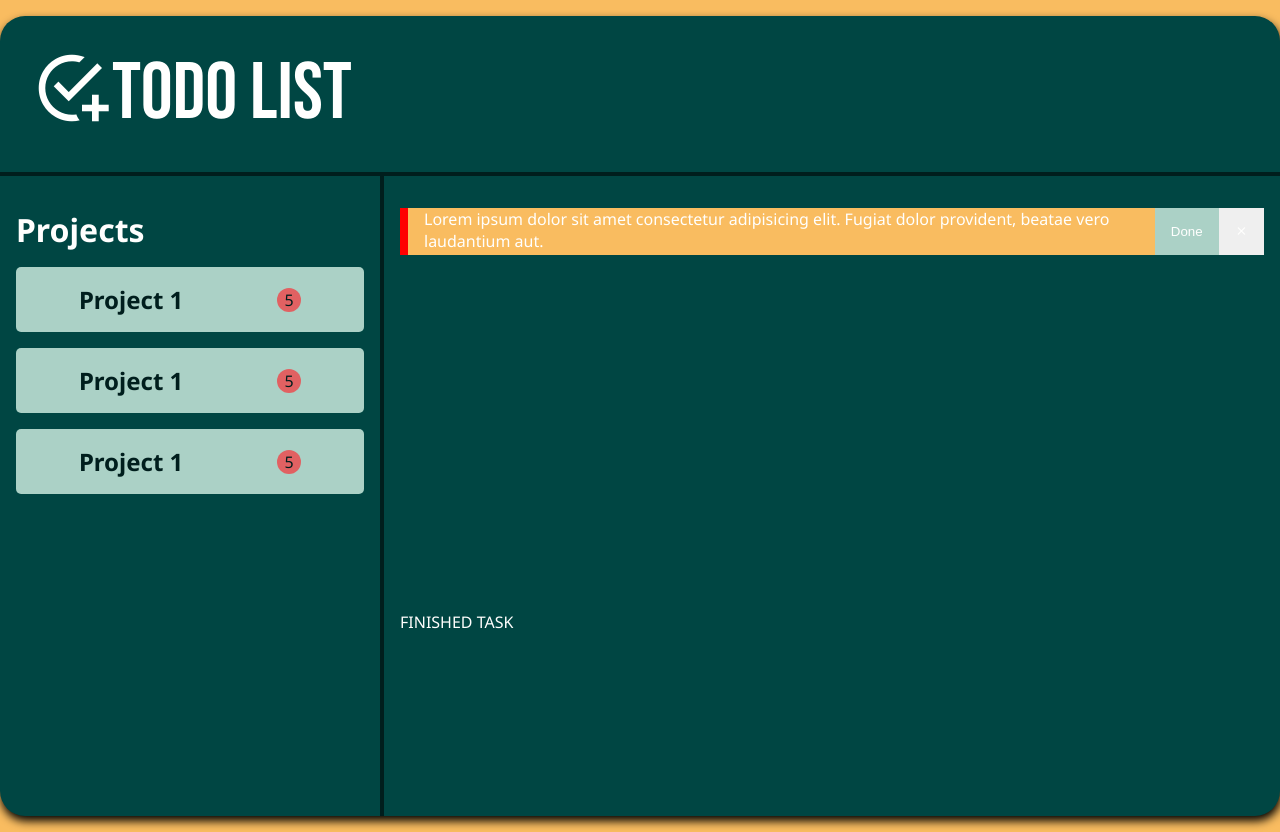
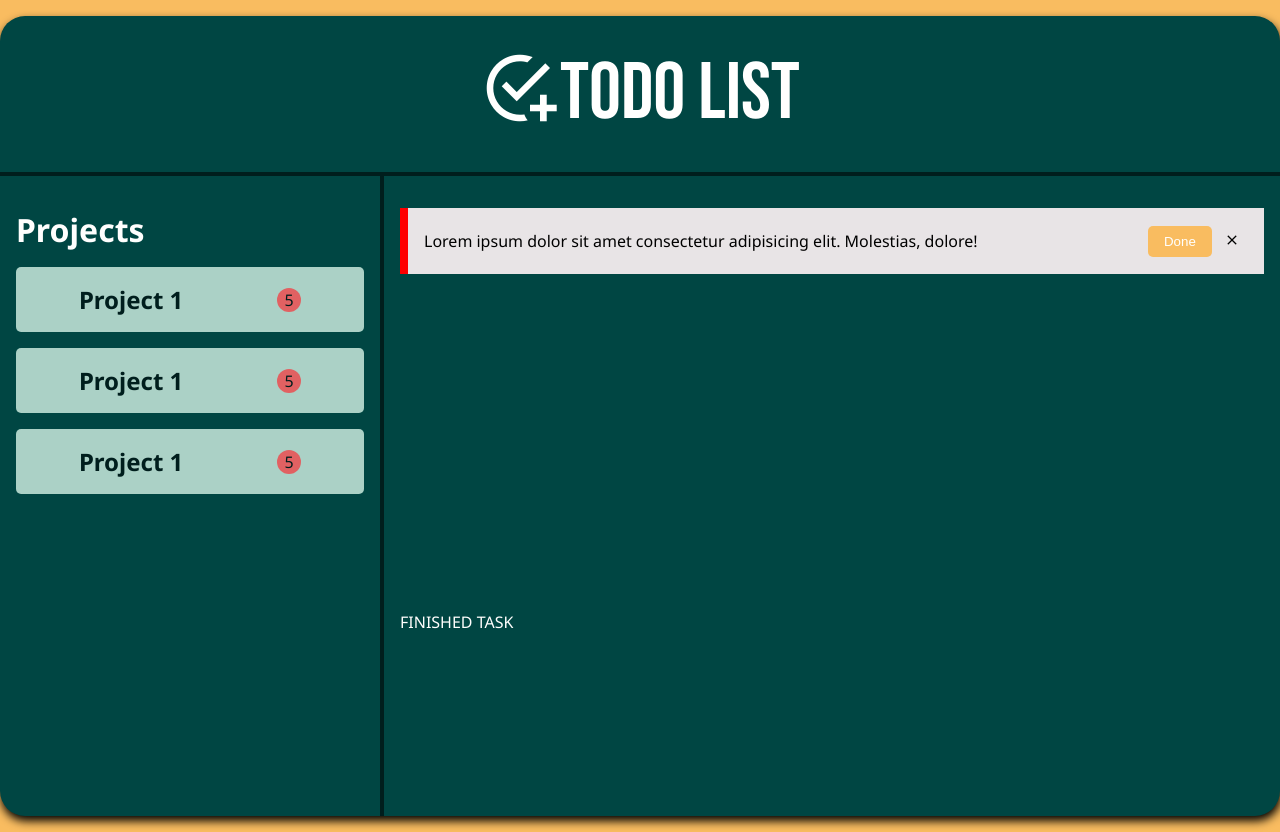
Before and after one commit to Binary-Web/project-todo-list, a plain HTML site: page dist/index.html in a window 1280 px wide. Drawn offline with Linux system fonts and the light colour scheme.

Commit message:
task card

```diff
--- a/dist/index.html
+++ b/dist/index.html
@@ -37,11 +37,13 @@
         <div class="tasks">
             <div class="tasks-list">
                 <div class="card-task urgent">
-                    <p class="task-info">Lorem ipsum dolor sit amet consectetur adipisicing elit. Fugiat dolor provident, beatae vero laudantium aut.</p>
-                    <button class="btn-done">Done</button>
-                    <button class="btn-delete">
-                        <span class="mdi mdi-close"></span>
-                    </button>
+                    <p class="task-info">Lorem ipsum dolor sit amet consectetur adipisicing elit. Molestias, dolore!</p>
+                    <div class="btn-group">
+                        <button class="btn-done">Done</button>
+                        <button class="btn-delete">
+                            <span class="mdi mdi-close"></span>
+                        </button>
+                    </div>
                 </div>
             </div>
 
--- a/dist/style.css
+++ b/dist/style.css
@@ -48,6 +48,7 @@ body {
     height: 100%;
     min-height: 120px;
     padding: 0 2rem;
+    justify-content: center;
 }
 
 .sidebar {
@@ -97,23 +98,49 @@ body {
 }
 
 /* TASKS CARD -------------------------------- */
-.card-task > button {
+button {
     outline: none;
     border: none;
+    padding: 0.5rem;
+}
+
+.card-task {
+    background-color: var(--main);
+    display: flex;
+    padding-left: 1rem;
+    justify-content: space-between;
+    align-items: center;
     padding: 1rem;
 }
 
-.card-task {
-    background-color: var(--highlight);
-    display: flex;
-    padding-left: 1rem;
-}
 .urgent {
     border-left: 0.5rem solid red;
 }
 
 .btn-done {
-    background-color: var(--secondary);
+    height: 100%;
+    background-color: var(--button);
+    padding: 0.5rem 1rem;
+    border-radius: 5px;
+    cursor: pointer;
+}
+
+.btn-done:hover {
+    background-color: #faad38;
+}
+
+.btn-delete {
+    font-size: 1rem;
+    background-color: var(--main);
+    cursor: pointer;
+    transition: 0.3s ease;
+}
+.btn-delete:hover {
+    transform: scale(110%);
+}
+
+.card-task > *, .mdi-close {
+    color: #000;
 }
 
 /* TASKS LIST ------------------------------------ */
```
